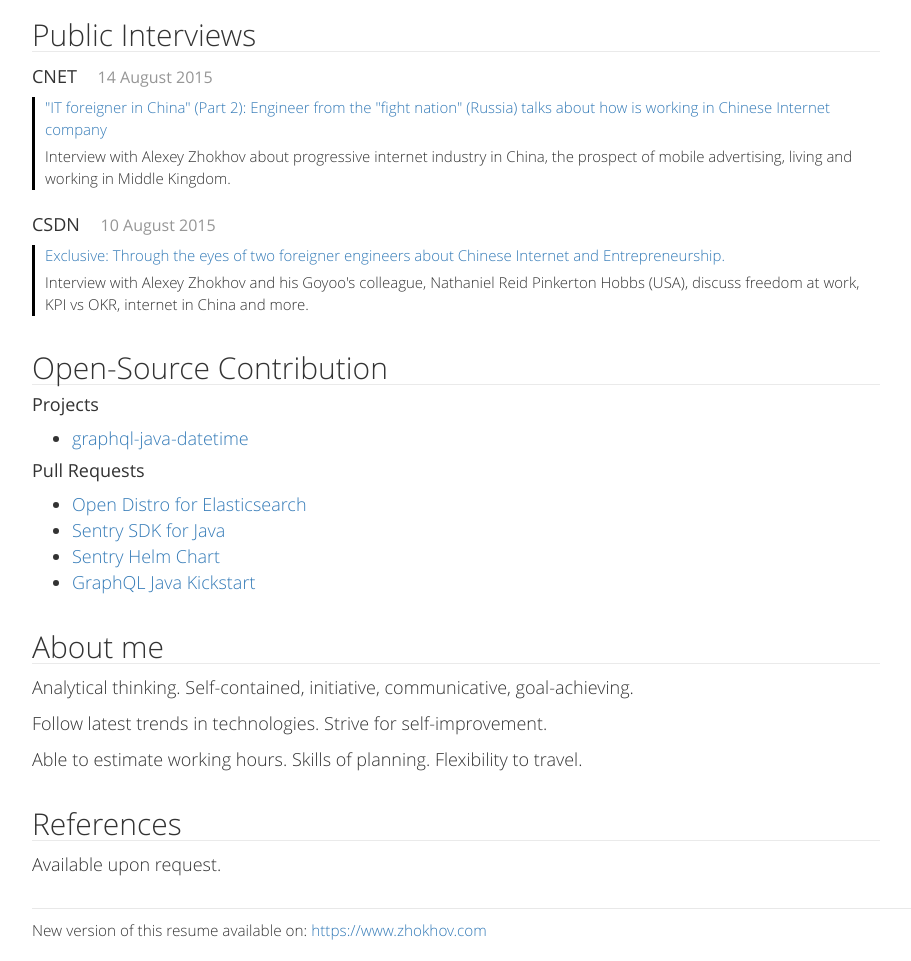
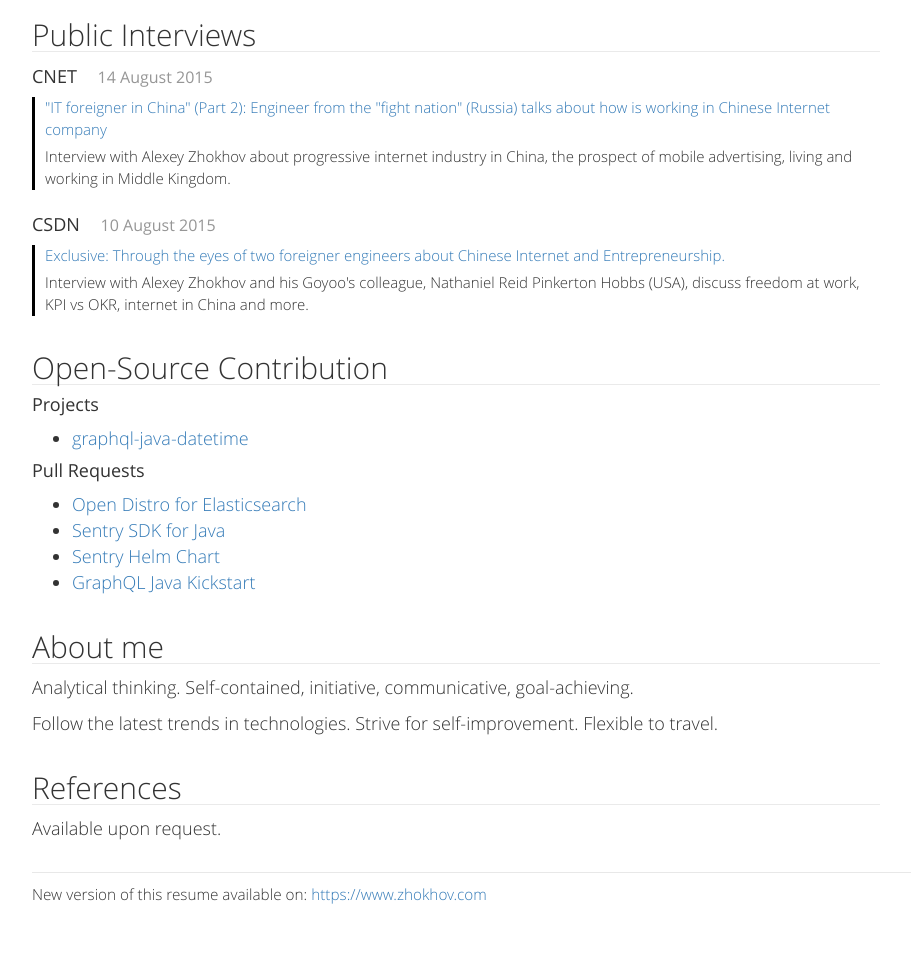
Before and after one commit to donbeave/donbeave.github.io, a website: page src/index.html in a window 1280 px wide. Shown: the part 8425-9386 px from the top of the page, without its empty margins (38-949 px from the left). After the commit the page ends 9350 px from the top, so only its background shows below. Drawn offline with Linux system fonts and the light colour scheme; files that its build step writes are made by us from their sources; files whose address does not match are found by name.

Commit message:
Small cleanup.

```diff
--- a/src/index.html
+++ b/src/index.html
@@ -1756,9 +1756,7 @@
 
           <p>Analytical thinking. Self-contained, initiative, communicative, goal-achieving.</p>
 
-          <p>Follow latest trends in technologies. Strive for self-improvement.</p>
-
-          <p>Able to estimate working hours. Skills of planning. Flexibility to travel.</p>
+          <p>Follow the latest trends in technologies. Strive for self-improvement. Flexible to travel.</p>
         </div>
 
 
```
Also changed, not shown: index.html (+1 -1 lines).
